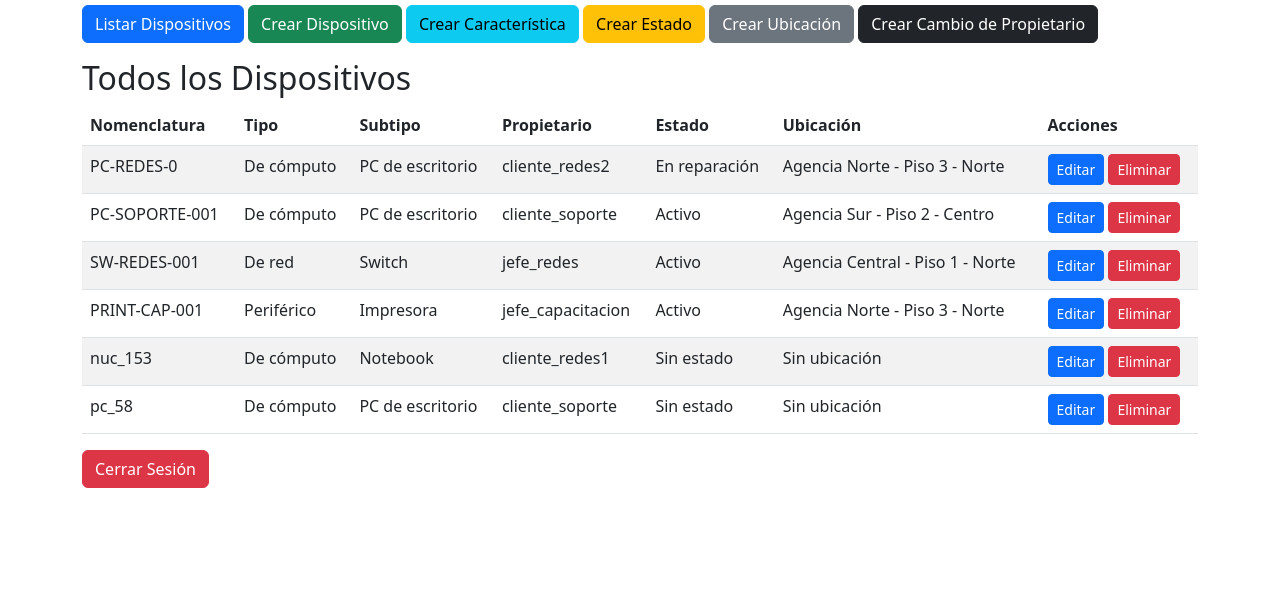
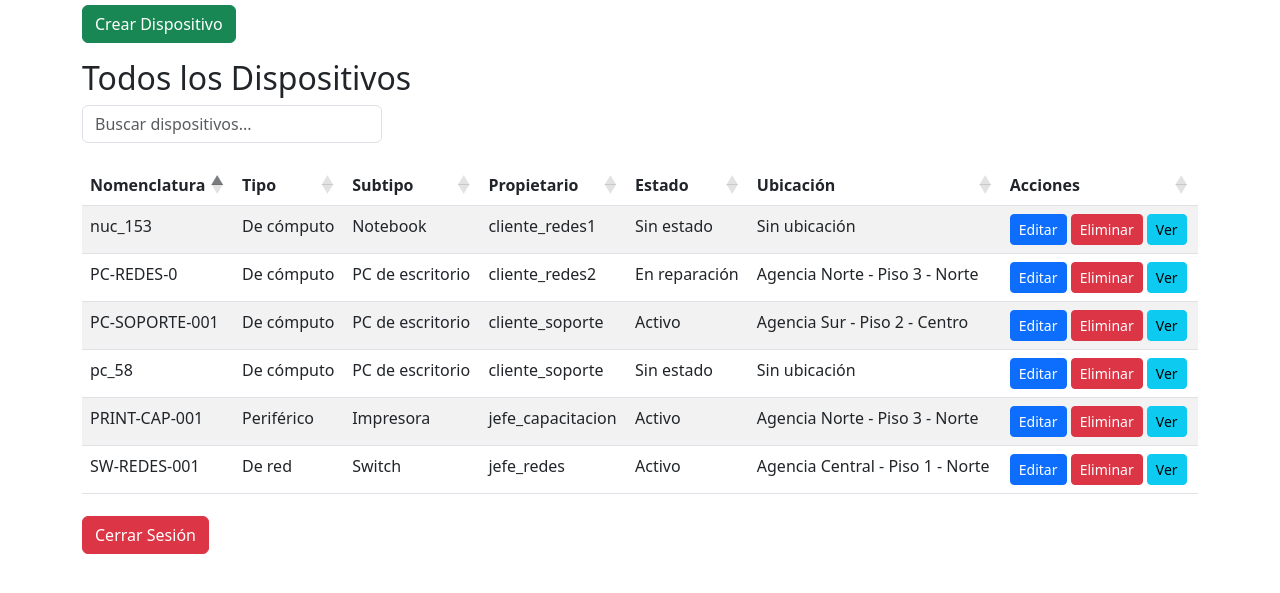
Before and after one commit to ldlmarcelo/Lumen, a Django app: page /inventario/agente/ in a window 1280 px wide. Shown: the part 99-692 px from the top of the page. Run offline with Django 5.2, Linux system fonts and the light colour scheme; a user stored in the database is signed in; data comes from the database, SQL or seed files in the repository; both versions use the stored data as it was after the commit; some libraries are stand-ins or nearby versions.

Commit message:
Ajustado dashboard agente en 3.3: reintroducido botón Crear Dispositivo temporalmente, añadido filtro de búsqueda y ordenamiento, redirecciones a /inventario/agente/, preparado para vista de dispositivo. Estado estable.

```diff
--- a/InventarioIT/inventario/templates/inventario/agente_dashboard.html
+++ b/InventarioIT/inventario/templates/inventario/agente_dashboard.html
@@ -6,26 +6,33 @@
     <title>Dashboard Agente</title>
     <!-- Bootstrap CSS -->
     <link href="https://cdn.jsdelivr.net/npm/bootstrap@5.3.0/dist/css/bootstrap.min.css" rel="stylesheet">
+    <!-- jQuery y DataTables CSS/JS para ordenamiento y búsqueda -->
+    <link rel="stylesheet" href="https://cdn.datatables.net/1.13.6/css/dataTables.bootstrap5.min.css">
+    <script src="https://code.jquery.com/jquery-3.6.0.min.js"></script>
+    <script src="https://cdn.datatables.net/1.13.6/js/jquery.dataTables.min.js"></script>
+    <script src="https://cdn.datatables.net/1.13.6/js/dataTables.bootstrap5.min.js"></script>
 </head>
 <body>
     <div class="container mt-5">
         <h1>Bienvenido, Agente: {{ request.user.username }} (Gerencia: {{ request.user.gerencia.nombre }})</h1>
+
+        <!-- Botón temporal para Crear Dispositivo -->
         <div class="mb-3">
-            <a href="{% url 'inventario:lista_dispositivos' %}" class="btn btn-primary">Listar Dispositivos</a>
             <a href="{% url 'inventario:crear_dispositivo' %}" class="btn btn-success">Crear Dispositivo</a>
-            <a href="{% url 'inventario:crear_caracteristica' %}" class="btn btn-info">Crear Característica</a>
-            <a href="{% url 'inventario:crear_estado' %}" class="btn btn-warning">Crear Estado</a>
-            <a href="{% url 'inventario:crear_ubicacion' %}" class="btn btn-secondary">Crear Ubicación</a>
-            <a href="{% url 'inventario:crear_propietario_historico' %}" class="btn btn-dark">Crear Cambio de Propietario</a>
         </div>
 
         <h2>Todos los Dispositivos</h2>
+        <!-- Filtro de búsqueda -->
+        <div class="mb-3">
+            <input type="text" id="searchInput" class="form-control" placeholder="Buscar dispositivos..." style="max-width: 300px;">
+        </div>
+
         {% if messages %}
             {% for message in messages %}
                 <div class="alert alert-{{ message.tags }}">{{ message }}</div>
             {% endfor %}
         {% endif %}
-        <table class="table table-striped">
+        <table id="dispositivosTable" class="table table-striped">
             <thead>
                 <tr>
                     <th>Nomenclatura</th>
@@ -61,6 +68,7 @@
                         <td>
                             <a href="{% url 'inventario:editar_dispositivo' dispositivo.pk %}" class="btn btn-sm btn-primary">Editar</a>
                             <a href="{% url 'inventario:eliminar_dispositivo' dispositivo.pk %}" class="btn btn-sm btn-danger">Eliminar</a>
+                            <a href="#" class="btn btn-sm btn-info" disabled>Ver</a> <!-- Botón "Ver" deshabilitado por ahora -->
                         </td>
                     </tr>
                 {% endfor %}
@@ -70,10 +78,28 @@
         <!-- Formulario para cerrar sesión con método POST -->
         <form method="post" action="{% url 'logout' %}">
             {% csrf_token %}
-            <button type="submit" class="btn btn-danger">Cerrar Sesión</button>
+            <button type="submit" class="btn btn-danger mt-3">Cerrar Sesión</button>
         </form>
     </div>
-    <!-- Bootstrap JS -->
-    <script src="https://cdn.jsdelivr.net/npm/bootstrap@5.3.0/dist/js/bootstrap.bundle.min.js"></script>
+
+    <!-- Script para DataTables y búsqueda -->
+    <script>
+        $(document).ready(function() {
+            $('#dispositivosTable').DataTable({
+                "paging": false, // Desactivamos paginación por ahora
+                "ordering": true, // Habilitamos ordenamiento por columnas
+                "info": false,
+                "searching": false // Desactivamos búsqueda interna de DataTables por ahora
+            });
+
+            // Búsqueda personalizada
+            $('#searchInput').on('keyup', function() {
+                var value = $(this).val().toLowerCase();
+                $('#dispositivosTable tbody tr').filter(function() {
+                    $(this).toggle($(this).text().toLowerCase().indexOf(value) > -1);
+                });
+            });
+        });
+    </script>
 </body>
 </html>
--- a/InventarioIT/inventario/views.py
+++ b/InventarioIT/inventario/views.py
@@ -161,7 +161,7 @@ def crear_dispositivo(request):
         if form.is_valid():
             dispositivo = form.save()
             messages.success(request, 'Dispositivo creado exitosamente.')
-            return redirect('lista_dispositivos')
+            return redirect('inventario:agente_dashboard')  # Ajuste aquí
     else:
         form = DispositivoForm()
     return render(request, 'inventario/agente/crear_dispositivo.html', {'form': form})
@@ -175,7 +175,7 @@ def editar_dispositivo(request, pk):
         if form.is_valid():
             form.save()
             messages.success(request, 'Dispositivo actualizado exitosamente.')
-            return redirect('lista_dispositivos')
+            return redirect('inventario:agente_dashboard')  # Ajuste aquí
     else:
         form = DispositivoForm(instance=dispositivo)
     return render(request, 'inventario/agente/editar_dispositivo.html', {'form': form, 'dispositivo': dispositivo})
@@ -187,7 +187,7 @@ def eliminar_dispositivo(request, pk):
     if request.method == 'POST':
         dispositivo.delete()
         messages.success(request, 'Dispositivo eliminado exitosamente.')
-        return redirect('lista_dispositivos')
+        return redirect('inventario:agente_dashboard')  # Ajuste aquí
     return render(request, 'inventario/agente/confirmar_eliminar_dispositivo.html', {'dispositivo': dispositivo})
 
 @login_required
@@ -203,7 +203,7 @@ def crear_caracteristica(request):
                     return JsonResponse({'error': 'No se ha asignado un procesador al equipo. ¿Aceptar/Cancelar?'}, status=400)
             caracteristica.save()
             messages.success(request, 'Característica creada exitosamente.')
-            return redirect('lista_dispositivos')
+            return redirect('inventario:agente_dashboard')  # Ajuste aquí
     else:
         form = DispositivoCaracteristicaForm()
     return render(request, 'inventario/agente/crear_caracteristica.html', {'form': form})
@@ -218,7 +218,7 @@ def crear_estado(request):
             estado.agente = request.user
             estado.save()
             messages.success(request, 'Estado creado exitosamente.')
-            return redirect('lista_dispositivos')
+            return redirect('inventario:agente_dashboard')  # Ajuste aquí
     else:
         form = DispositivoEstadoForm()
     return render(request, 'inventario/agente/crear_estado.html', {'form': form})
@@ -233,7 +233,7 @@ def crear_ubicacion(request):
             ubicacion.agente = request.user
             ubicacion.save()
             messages.success(request, 'Ubicación creada exitosamente.')
-            return redirect('lista_dispositivos')
+            return redirect('inventario:agente_dashboard')  # Ajuste aquí
     else:
         form = DispositivoUbicacionForm()
     return render(request, 'inventario/agente/crear_ubicacion.html', {'form': form})
@@ -248,7 +248,7 @@ def crear_propietario_historico(request):
             historico.agente = request.user
             historico.save()
             messages.success(request, 'Cambio de propietario creado exitosamente.')
-            return redirect('lista_dispositivos')
+            return redirect('inventario:agente_dashboard')  # Ajuste aquí
     else:
         form = DispositivoPropietarioHistoricoForm()
     return render(request, 'inventario/agente/crear_propietario_historico.html', {'form': form})
```
Also changed, not shown: InventarioIT/db.sqlite3.
